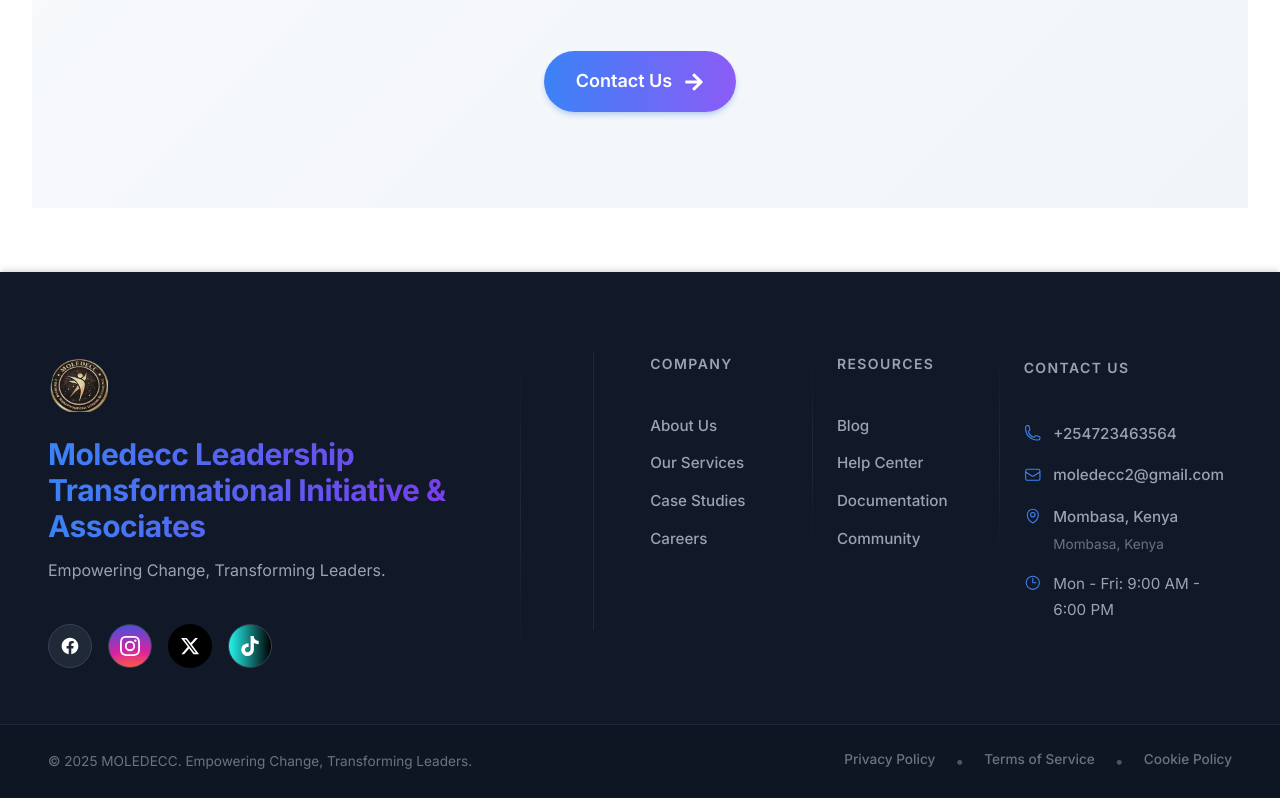
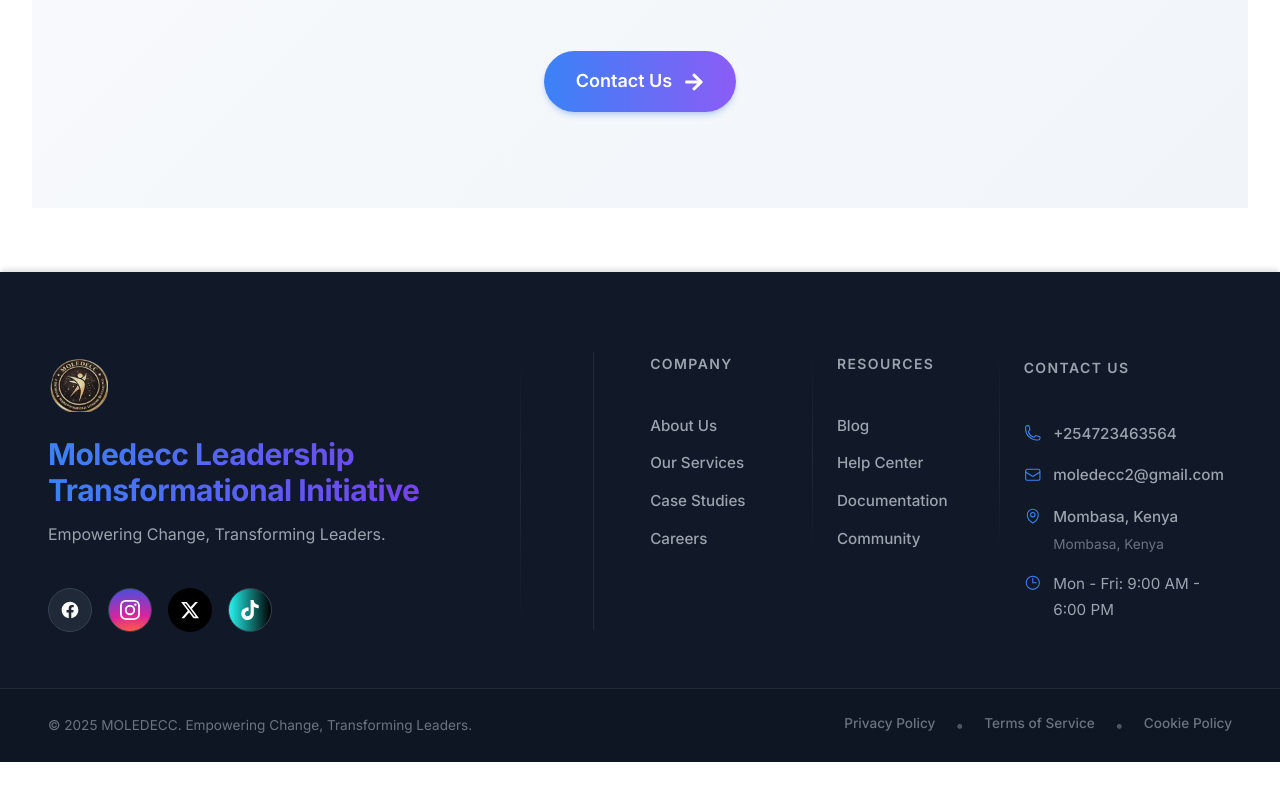
Before and after one commit to elly-design/moledecc, a React (Vite) app: page /about in a window 1280 px wide. Shown: the part 3360-4158 px from the top of the page. After the commit the page ends 4122 px from the top, so only its background shows below. Built offline with nearby package versions, Linux system fonts and the light colour scheme.

Commit message:
Update package dependencies and Home page improvements

```diff
--- a/package.json
+++ b/package.json
@@ -34,6 +34,7 @@
     "@types/react": "^19.2.5",
     "@types/react-dom": "^19.2.3",
     "@vitejs/plugin-react": "^5.1.1",
+    "baseline-browser-mapping": "^2.9.17",
     "eslint": "^9.39.1",
     "eslint-plugin-react-hooks": "^7.0.1",
     "eslint-plugin-react-refresh": "^0.4.24",
--- a/src/components/Footer.tsx
+++ b/src/components/Footer.tsx
@@ -154,7 +154,7 @@
                   Moledecc
                 </span>
                 <span className="font-light text-gray-300 leading-tight">
-                  {' '}Leadership Transformational Initiative & Associates
+                  {' '}Leadership Transformational Initiative
                 </span>
               </div>
               <p className={styles.tagline}>
--- a/src/pages/Home.tsx
+++ b/src/pages/Home.tsx
@@ -631,7 +631,7 @@
             >
               <h3 className={styles.aboutSubtitle}></h3>
               <p className={styles.aboutDescription}>
-                Moledecc Leadership Transformation Initiative & Associates is a leadership development and social transformation organization dedicated to empowering individuals and communities through knowledge, mentorship and advocacy. We partner with schools, community-based organizations, corporate institutions, government agencies and civil society to deliver high-impact leadership and empowerment programs.
+                Moledecc Leadership Transformational Initiative is a leadership development and social transformation organization dedicated to empowering individuals and communities through knowledge, mentorship and advocacy. We partner with schools, community-based organizations, corporate institutions, government agencies and civil society to deliver high-impact leadership and empowerment programs.
               </p>
               <p className={styles.aboutDescription}>
                 Our approach blends practical leadership skills, ethical governance principles, gender inclusion and youth development to create well-rounded leaders who are prepared to navigate real-world challenges.
```
Also changed, not shown: 1 other file (tests, documents, lock files or other folders).
